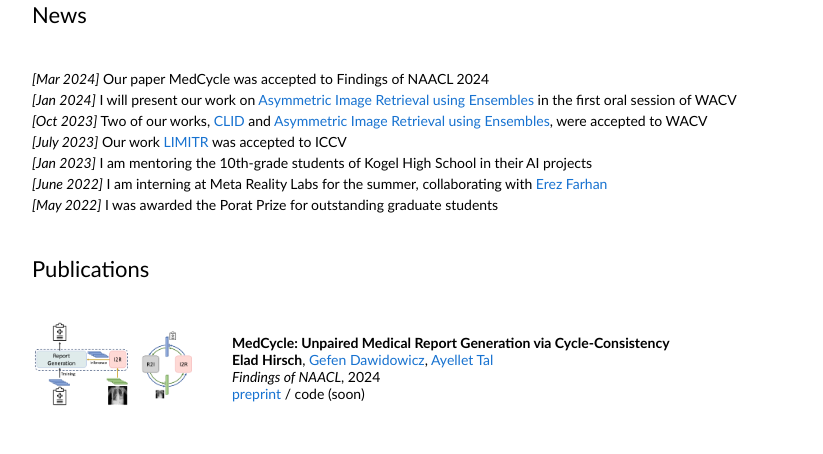
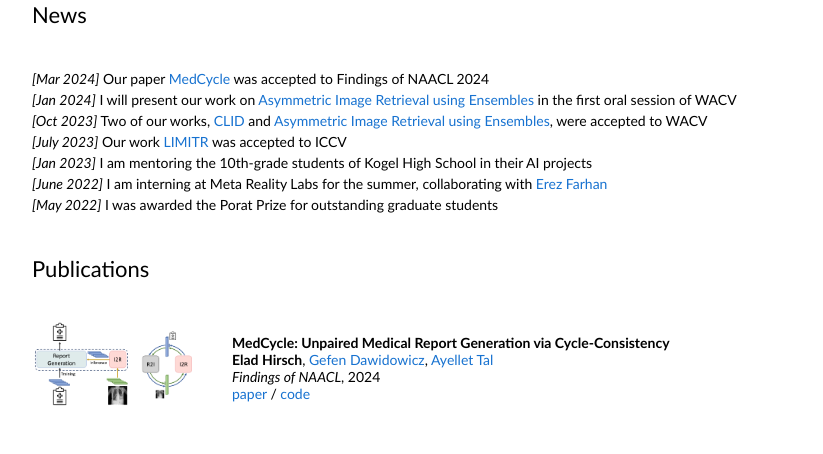
Before and after one commit to Eladhi/eladhi.github.io, a plain HTML site: page index.html in a window 1280 px wide. Shown: the part 408-862 px from the top of the page, without its empty margins (228-1051 px from the left). Drawn offline with Linux system fonts and the light colour scheme.

Commit message:
Update index.html

```diff
--- a/index.html
+++ b/index.html
@@ -76,7 +76,7 @@
 									<tr style="padding:0px">
 										<td style="padding:2.5%;width:63%;vertical-align:middle">
 											<div style="line-height:150%;">
-												<em>[Mar 2024]</em> Our paper MedCycle was accepted to Findings of NAACL 2024
+												<em>[Mar 2024]</em> Our paper <a href="https://aclanthology.org/2024.findings-naacl.125.pdf">MedCycle</a> was accepted to Findings of NAACL 2024
 											<br>
 												<em>[Jan 2024]</em> I will present our work on <a href="https://openaccess.thecvf.com/content/WACV2024/papers/Shoshan_Asymmetric_Image_Retrieval_With_Cross_Model_Compatible_Ensembles_WACV_2024_paper.pdf">Asymmetric Image Retrieval using Ensembles</a> in the first oral session of WACV
 											<br>
@@ -123,9 +123,9 @@
 		 								   <br>
 		 								   <em>Findings of NAACL</em>, 2024
 		 								   <br>
-										   <a href="https://arxiv.org/pdf/2403.13444.pdf">preprint</a>
+										   <a href="https://aclanthology.org/2024.findings-naacl.125.pdf">paper</a>
 										   /
-										   code (soon)
+										   <a href="https://github.com/eladhi/MedCycle">code</a>
 									   </td>
 		 						   </tr>
 
```
